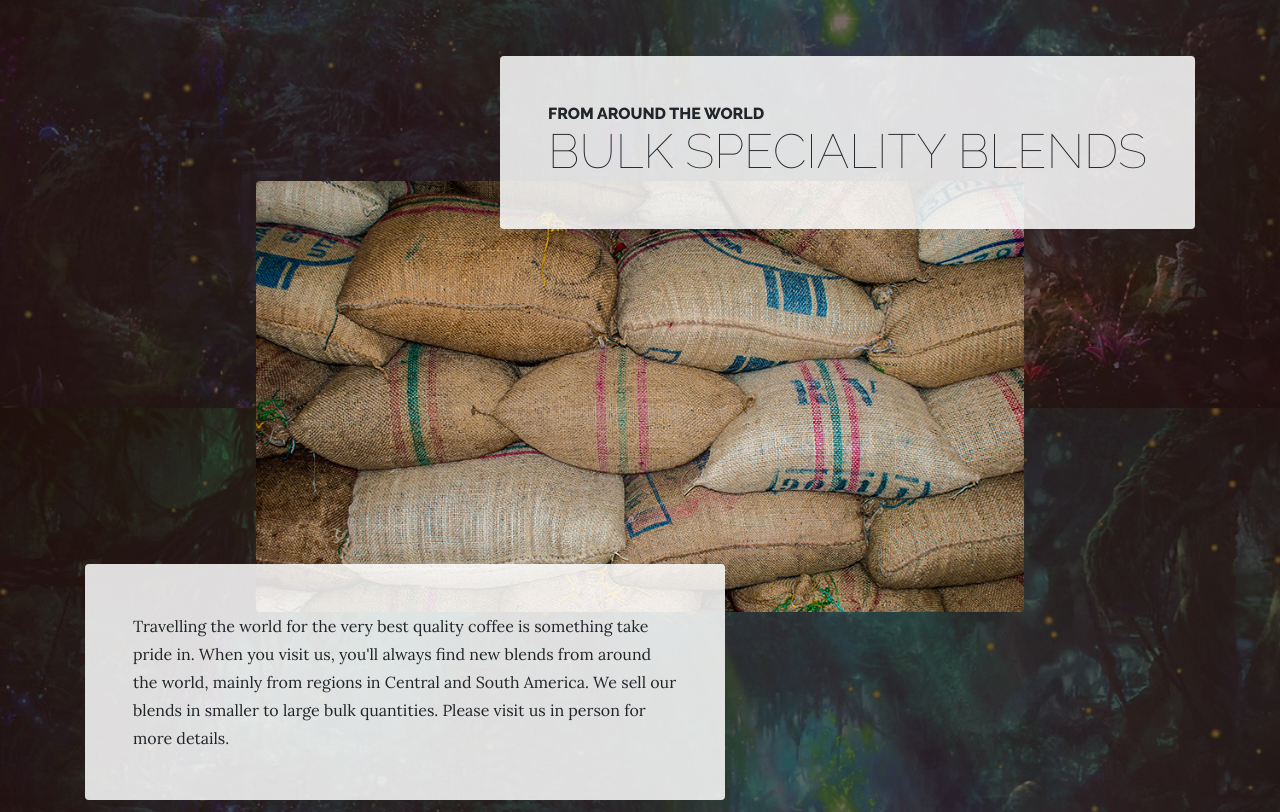
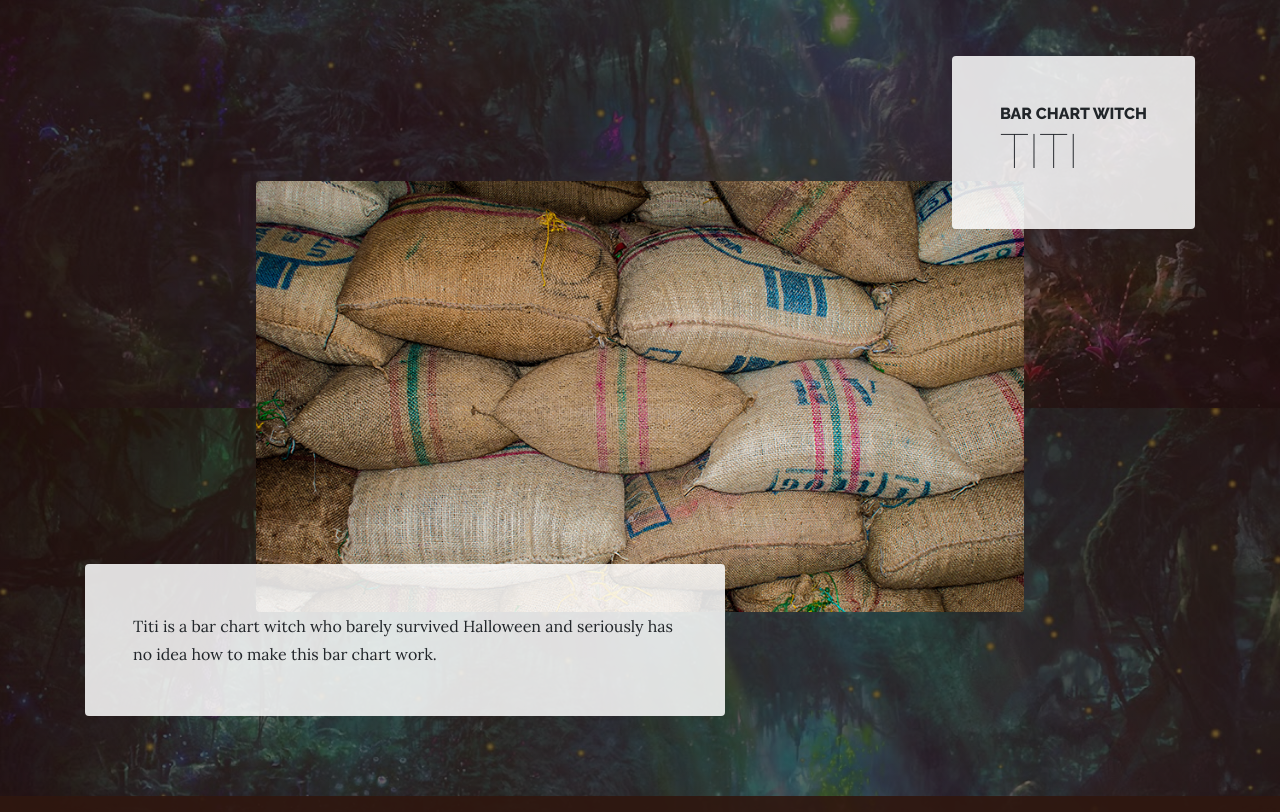
Before and after one commit to koutiany/chi19-webdata, a website: page products.html in a window 1280 px wide. Shown: the part 2792-3604 px from the top of the page. Drawn offline with Linux system fonts and the light colour scheme.

Commit message:
Update products.html

```diff
--- a/products.html
+++ b/products.html
@@ -105,15 +105,15 @@
         <div class="product-item-title d-flex">
           <div class="bg-faded p-5 d-flex ml-auto rounded">
             <h2 class="section-heading mb-0">
-              <span class="section-heading-upper">From Around the World</span>
-              <span class="section-heading-lower">Bulk Speciality Blends</span>
+              <span class="section-heading-upper">Bar Chart Witch</span>
+              <span class="section-heading-lower">Titi</span>
             </h2>
           </div>
         </div>
         <img class="product-item-img mx-auto d-flex rounded img-fluid mb-3 mb-lg-0" src="img/products-03.jpg" alt="">
         <div class="product-item-description d-flex mr-auto">
           <div class="bg-faded p-5 rounded">
-            <p class="mb-0">Travelling the world for the very best quality coffee is something take pride in. When you visit us, you'll always find new blends from around the world, mainly from regions in Central and South America. We sell our blends in smaller to large bulk quantities. Please visit us in person for more details.</p>
+            <p class="mb-0">Titi is a bar chart witch who barely survived Halloween and seriously has no idea how to make this bar chart work.</p>
           </div>
         </div>
       </div>
```
